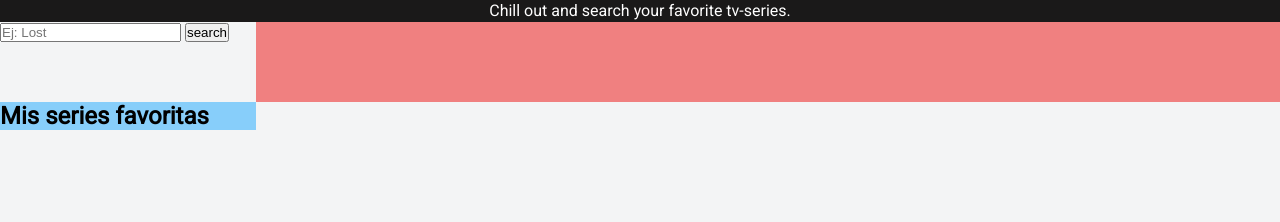
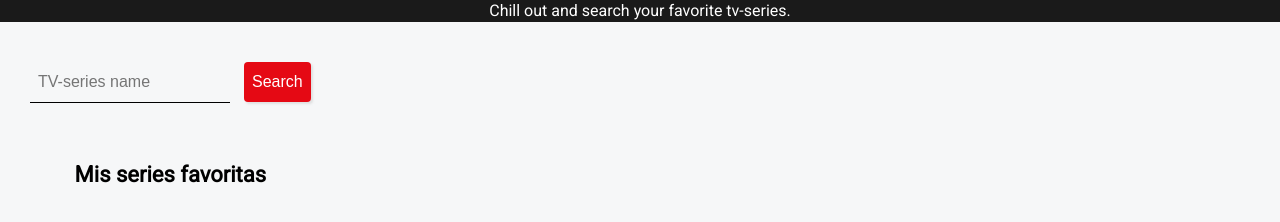
Before and after one commit to leireomadina/codeflix-tv-series-finder, a website: page src/html/index.html in a window 1280 px wide. Shown: the part 98-320 px from the top of the page. Drawn offline with nearby package versions, Linux system fonts and the light colour scheme; files that its build step writes are made by us from their sources; files whose address does not match are found by name.

Commit message:
Add search and fav sections styles

```diff
--- a/src/html/partials/main.html
+++ b/src/html/partials/main.html
@@ -7,14 +7,14 @@
         type="text"
         id="search"
         name="search"
-        placeholder="Ej: Lost"
+        placeholder="TV-series name"
         class="form__search js-search"
       />
       <input
         type="button"
         name="button"
         id="button"
-        value="search"
+        value="Search"
         class="form__btn js-btn"
       />
     </form>
@@ -26,7 +26,6 @@
   <section class="favorites-section">
     <h2 class="favorites-section__title">Mis series favoritas</h2>
     <ul class="favorites-list js-favs-container">
-
     </ul>
   </section>
 </main>
--- a/src/js/02-paint-results.js
+++ b/src/js/02-paint-results.js
@@ -17,12 +17,12 @@ function paintShows() {
     //find id of each show => in order to link it with favs
     // console.log(searchedShowId);
     if (searchedShows[i].show.image != null) {
-      let imgURL = searchedShows[i].show.image.medium;
-      htmlShows += `<img src="${imgURL}" alt="Imagen de la serie ${showName}" style="height: 200px" class="shows-list__img" title="Imagen de la serie ${showName}"></img>`;
+      let imgURL = searchedShows[i].show.image.original;
+      htmlShows += `<img src="${imgURL}" alt="Imagen de la serie ${showName}" class="shows-list__img" title="Imagen de la serie ${showName}"></img>`;
     } else {
       imgURL =
         "./assets/images/noimg.jpg";
-      htmlShows += `<img src="${imgURL}" alt="Imagen de la serie ${showName}" style="height: 200px" class="shows-list__img">`;
+      htmlShows += `<img src="${imgURL}" alt="Imagen de la serie ${showName}" class="shows-list__img">`;
     }
     htmlShows += `<h3 class="shows-list__title">${showName}</h3>`;
     htmlShows += `</li>`;
--- a/src/scss/core/_variables.scss
+++ b/src/scss/core/_variables.scss
@@ -3,7 +3,9 @@ $font-main: 'Roboto', sans-serif;
 
 
 // colors
-$color-bg: #f3f4f5;
-$color-header-bg:  rgb(26, 25, 25);
+$color-bg: #f6f7f8;
+$color-brand: #e50914;
+$color-header-bg:  rgb(26, 26, 26);
 $color-secondary: #999;
+
 $color-main-font: #fff;
--- a/src/scss/layout/_header.scss
+++ b/src/scss/layout/_header.scss
@@ -5,9 +5,8 @@
   padding: 25px 50px;
   color: $color-main-font;
   text-align: center;
-  // font-size: 18px;
 
-
+  //borrar y cambiar h!!!!!
   &__title{
     font-size: 35px;
   }
--- a/src/scss/layout/_main.scss
+++ b/src/scss/layout/_main.scss
@@ -1,22 +1,61 @@
 .main {
   display: grid;
-  grid-template-columns: 20% 80%;
-  grid-template-rows: 10vh 1fr;
+  grid-template-columns: minmax(250px, auto) 1fr;
+  grid-template-rows: 120px 1fr;
 }
 
 // Search section
 
-.search-section {
-  background-color: w;
-  // width: 30%;
-  // height: 10vh;
+// .search-section {
+// padding: 30px;
+// }
 
+.form {
+  padding: 40px 20px 20px 30px;
+  // font-size: 18px;
+  // background-color: lightcoral;
+
+  &__search {
+    -webkit-appearance: none;
+    -moz-appearance: none;
+     appearance: none;
+    width: 200px;
+    height: 40px;
+    background-color: $color-bg !important;
+    border: none;
+    border-bottom: 1px solid black;
+    margin-right: 10px;
+    display: inline-block;
+    font-size: 16px;
+    margin-bottom: 10px;
+
+      &[placeholder] {
+       padding: 0 8px;
+      }
+  }
+
+  &__btn {
+    height: 40px;
+    padding: 10px 8px;
+    background-color: $color-brand;
+    color: $color-main-font;
+    font-size: 16px;
+    border: none;
+    border-radius: 4px;
+    box-shadow: 2px 2px 2px 0px rgba(204, 204, 204, 0.5);
+    cursor: pointer;
+
+    &:hover {
+      background-color: lighten(#e50914, 8%);
+    }
+  }
 }
 
 // Results section
+
 .results-section {
-  background-color: lightcoral;
-
+  // background-color: lightcoral;
+  padding: 30px 20px;
 }
 
 .shows-list {
@@ -26,23 +65,56 @@
   &__item {
     background-color: lightgreen;
     margin-bottom: 20px;
-     width: 25%;
+    margin-right: 20px;
+    //  width: 25%;
 
     // flex-grow: 1;
 
     //clase de favoritos a añadir en JS
     &--favorite {
-      background-color: red;
+      background-color: $color-brand;
       color: white;
-     }
+    }
+  }
+
+  &__img {
+    height: 300px;
   }
 }
 
 // Favorites section
 
 .favorites-section {
-  // margin-left: 20px;
-  background-color: lightskyblue;
+  min-width: 250px;
+  padding: 20px 20px 0 30px;
+  // background-color: lightblue;
+
+  &__title {
+    font-size: 22px;
+    margin-bottom: 25px;
+    text-align: center;
+    // text-align: left;
+  }
+}
+
+.favorites-list {
+  &__item {
+    display: flex;
+    flex-direction: row;
+    justify-content: flex-start;
+    align-items: center;
+    margin-bottom: 10px;
+  }
+  &__img {
+    height: 120px;
+
+  }
+
+  &__title{
+    font-size: 16px;
+    padding-left: 15px;
+    font-weight: bold;
+  }
 }
 
 //clase de favoritos a añadir en JS
@@ -50,7 +122,6 @@
 //   background-color: red;
 // }
 
-
 // .favorites-list__img {
 //   width: 100px;;
 // }
```
Also changed, not shown: src/js/04-paint-favorites.js (+4 -4 lines).
